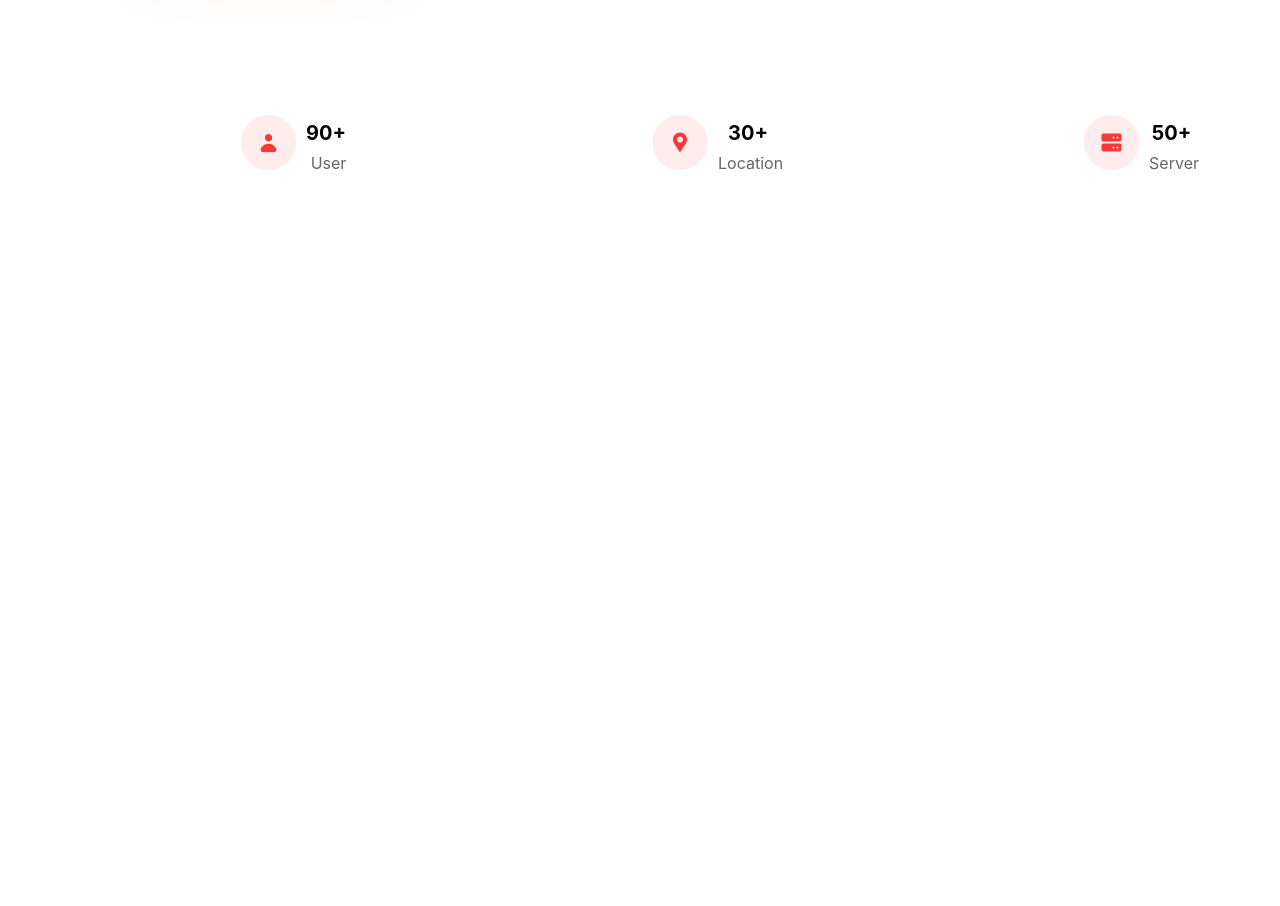
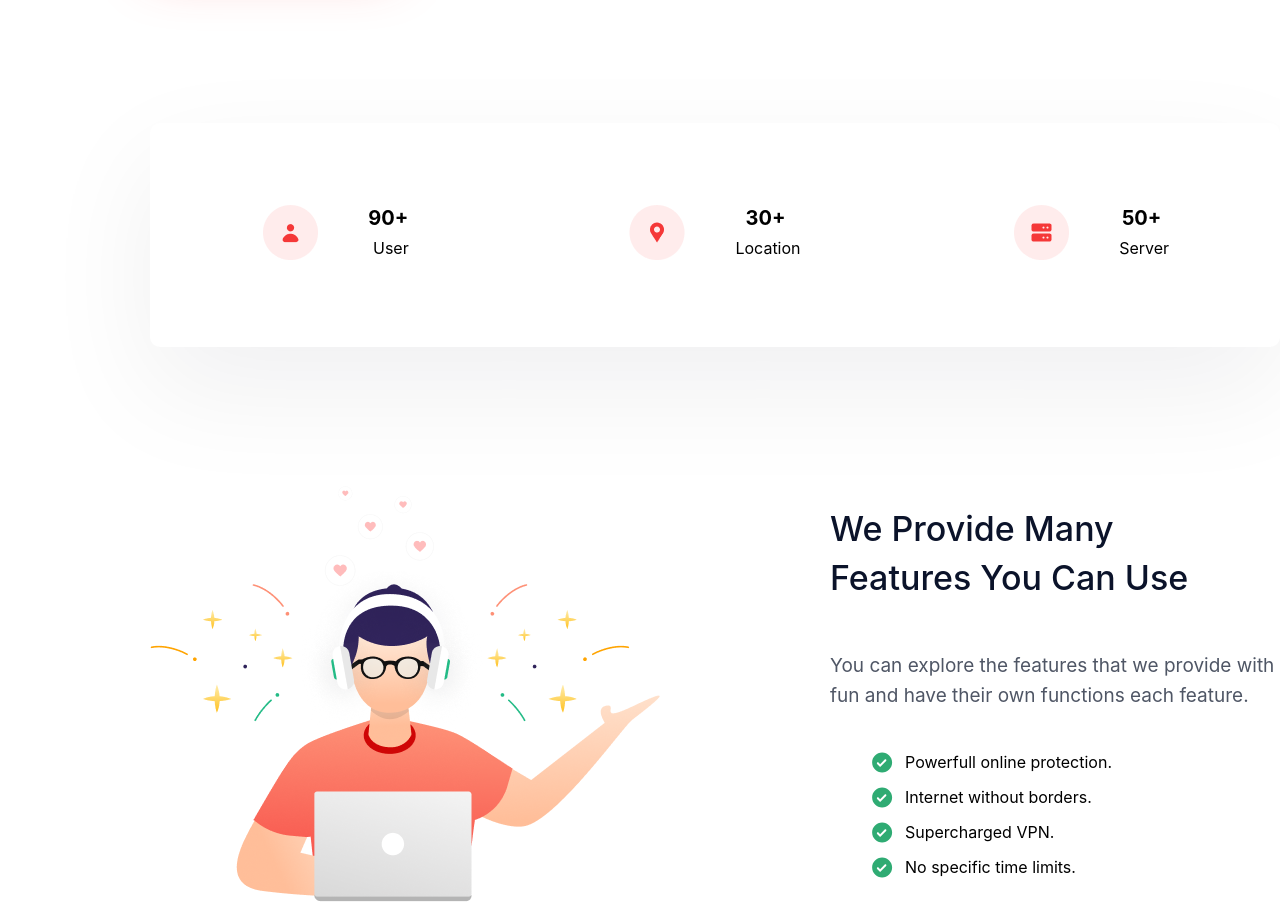
Before and after one commit to letanhai98/learning-landingpage, a React (Create React App) app: page / in a window 1280 px wide. Shown: the part 593-1499 px from the top of the page. Before the commit the page ends 908 px from the top, so only its background shows below. Built offline with nearby package versions, Linux system fonts and the light colour scheme.

Commit message:
fourth commit

```diff
--- a/src/App.css
+++ b/src/App.css
@@ -1,17 +1,16 @@
+.container {
+  width: 1440px;
+}
 .header{
   padding-top: 50px;
-  width: 1440px;
+  padding-right: 150px;
+  padding-left: 150px;
 }
 
 .header-container {
   display: flex;
   justify-content: space-between;
   align-items: center;
-}
-
-.header-logo {
-  padding-left: 150px;
-  padding-right: 150px;
 }
 
 .menu{
@@ -28,11 +27,9 @@
 }
 
 .header-user {
-  padding-left: 150px;
-}
-
-.header-user a {
-  margin-left: 30px;
+  display: flex;
+  align-items: center;
+  gap: 0 30px;
 }
 
 .signin {
@@ -58,7 +55,8 @@
 
 .main {
   padding-top: 85px;
-  width: 1440px;
+  padding-left: 150px;
+  padding-right: 83px;
 }
 
 .main-container {
@@ -68,7 +66,6 @@
 }
 
 .main-content {
-  padding-left: 150px;
   padding-right: 40px;
   margin-bottom: 100px;
 }
@@ -114,43 +111,52 @@ h1 span {
   background-color: #fff;
 }
 
-.img-dev {
-  padding-right: 83px;
-}
 
 .intro {
   padding-top: 100px;
-  width: 1440px;
-  height: 200px;
   text-align: center;
+  padding-left: 150px;
+  padding-right: 160px;
 }
 
 .intro-container {
-  display: flex;
-  justify-content: space-between;
-  align-items: center;
-  padding-left: 241px;
-  padding-right: 241px;
+  background: #fff;
+  border-radius: 10px;
+  padding: 37px 0;
+  box-shadow: 0 42px 114px 0 rgba(13, 16, 37, 0.064);;
+  display: grid;
+  grid-template-columns: repeat(3, minmax(0, 1fr));
+  height: 150px;
 }
 
 .intro-item {
   display: flex;
   align-items: center;
   justify-content: space-between;
-  margin: 0 150px 0 150px;
+  gap: 0 36.5px;
+  font-size: 20px;
 }
 
 .intro-icon {
   display: flex;
+  justify-content: center;
   align-items: center;
+  width: 100%;
+  gap: 0 50px;
 }
 
-.intro-icon img {
-  margin-right: 10px;
+.intro-info {
+  margin-bottom: 35px;
 }
 
-.intro-icon h3 {
-  margin: 0;
+.intro-text {
+  line-height: calc(30/20);
+}
+
+.intro-title {
+  font-size: 25px;
+  margin-bottom: 5px;
+  line-height: calc(30/25);
 }
 
 .intro-icon strong {
@@ -169,3 +175,50 @@ h1 span {
   margin-bottom: 5px;
   line-height: calc(30/25);
 }
+
+.feature {
+  padding-top: 130px;
+  height: 200px;
+  padding-right: 150px;
+  padding-left: 150px;
+}
+
+.feature-container {
+  display: flex;
+  justify-content: space-between;
+  align-items: flex-end;
+  gap: 0 170px;
+}
+
+.feature-heading {
+  color:  #0B132A;;
+  font-size: 34px;
+  font-style: normal;
+  font-weight: 500;
+  margin-right: 90px;
+  padding-bottom: 20px;
+  line-height: calc(50/35);
+}
+
+.feature-text {
+  color: #4F5665;
+  font-size: 19px;
+  font-style: normal;
+  font-weight: 400;
+  padding-bottom: 20px;
+  line-height: 30px;
+}
+
+.feature-list {
+  list-style: none;
+}
+
+.feature-item {
+  display: flex;
+  align-items: center;
+  padding-bottom: 10px;
+}
+
+.feature-icon {
+  margin-right: 10px;
+}
--- a/src/App.js
+++ b/src/App.js
@@ -30,7 +30,7 @@ function App() {
           </div>
         </div>
       </header>
-      <main className='main'>
+      <section className='main'>
         <div className='main-container'>
           <div className='main-content'>
             <h1 className='main-heading'>
@@ -47,16 +47,16 @@ function App() {
             <img src='/dev.png' className='dev'></img>
           </div>
         </div>
-      </main>
-      <footer className='intro'>
+      </section>
+      <section className='intro'>
         <div className='intro-container'>
           <div className='intro-icon'>
             <div>
               <img src='user.png'></img>
             </div>
             <div className='intro-info'>
-              <h3 className='title'><strong>90+</strong></h3>
-              <span className='text'>User</span>
+              <h3 className='intro-title'><strong>90+</strong></h3>
+              <span className='intro-text'>User</span>
             </div>
           </div>
           <div className='intro-icon'>
@@ -64,8 +64,8 @@ function App() {
               <img src='location.png'></img>
             </div>
             <div className='intro-info'>
-              <h3 className='title'><strong>30+</strong></h3>
-              <span className='text'>Location</span>
+              <h3 className='intro-title'><strong>30+</strong></h3>
+              <span className='intro-text'>Location</span>
             </div>
           </div>
           <div className='intro-icon'>
@@ -73,12 +73,45 @@ function App() {
               <img src='server.png'></img>
             </div>
             <div className='intro-info'>
-              <h3 className='title'><strong>50+</strong></h3>
-              <span className='text'>Server</span>
+              <h3 className='intro-title'><strong>50+</strong></h3>
+              <span className='intro-text'>Server</span>
             </div>
           </div>
         </div>
-      </footer>
+      </section>
+      <section className='feature'>
+        <div className='feature-container'>
+          <div className='feature-img'>
+            <img src='/feature.png'></img>
+          </div>
+          <div className='feature-content'>
+            <h2 className='feature-heading'>
+              We Provide Many Features You Can Use
+            </h2>
+            <p className='feature-text'>
+              You can explore the features that we provide with fun and have their own functions each feature.
+            </p>
+            <ul className='feature-list'>
+              <li className='feature-item'>
+                <img src='./tickbox.svg' className='feature-icon'></img>
+                <span>Powerfull online protection.</span>
+              </li>
+              <li className='feature-item'>
+                <img src='./tickbox.svg' className='feature-icon'></img>
+                <span>Internet without borders.</span>
+              </li>
+              <li className='feature-item'>
+                <img src='./tickbox.svg' className='feature-icon'></img>
+                <span>Supercharged VPN.</span>
+              </li>
+              <li className='feature-item'>
+                <img src='./tickbox.svg' className='feature-icon'></img>
+                <span>No specific time limits.</span>
+              </li>
+            </ul>
+          </div>
+        </div>
+      </section>
     </div>
   );
 }
```
Also changed, not shown: public/feature.png (added), public/tickbox.svg (added).
